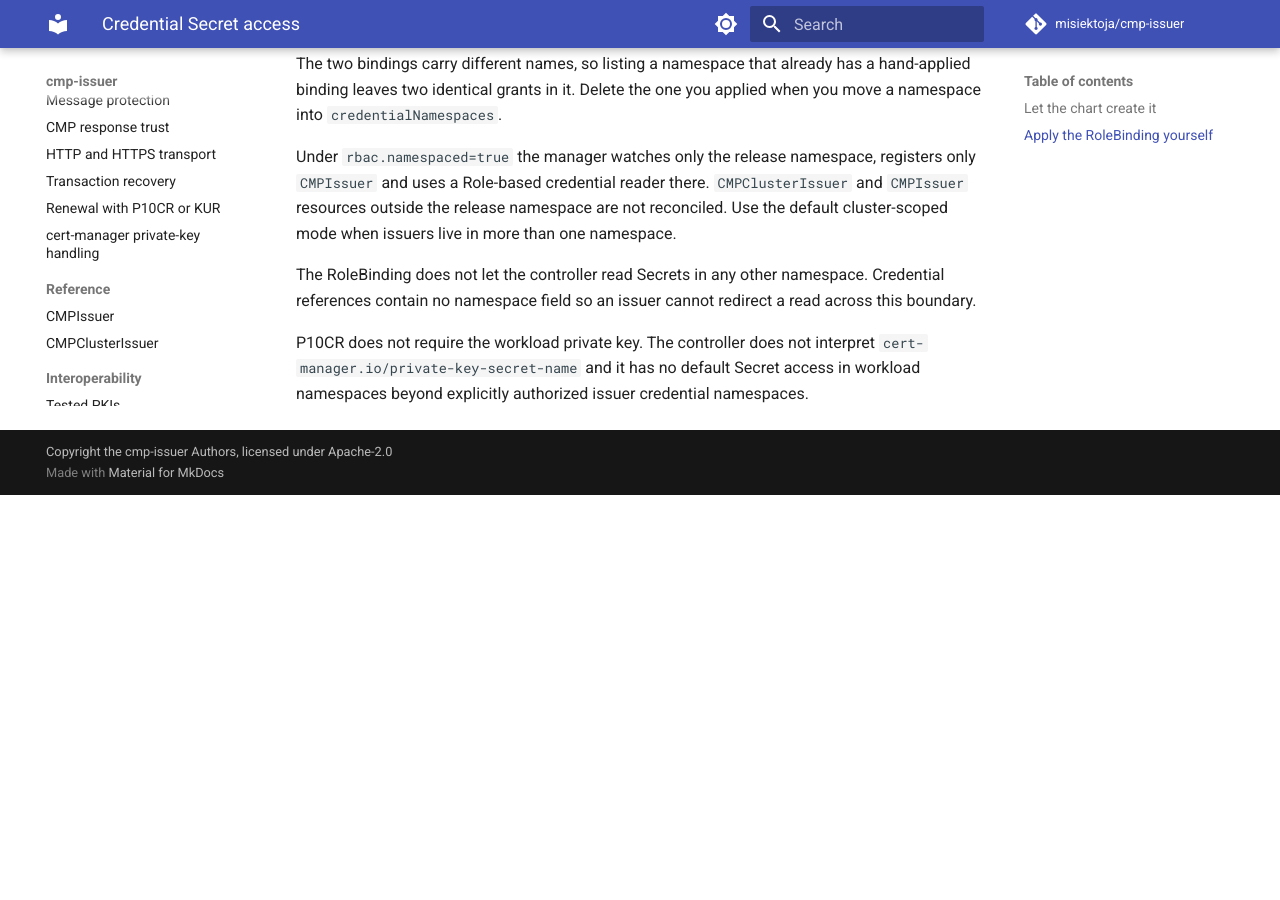
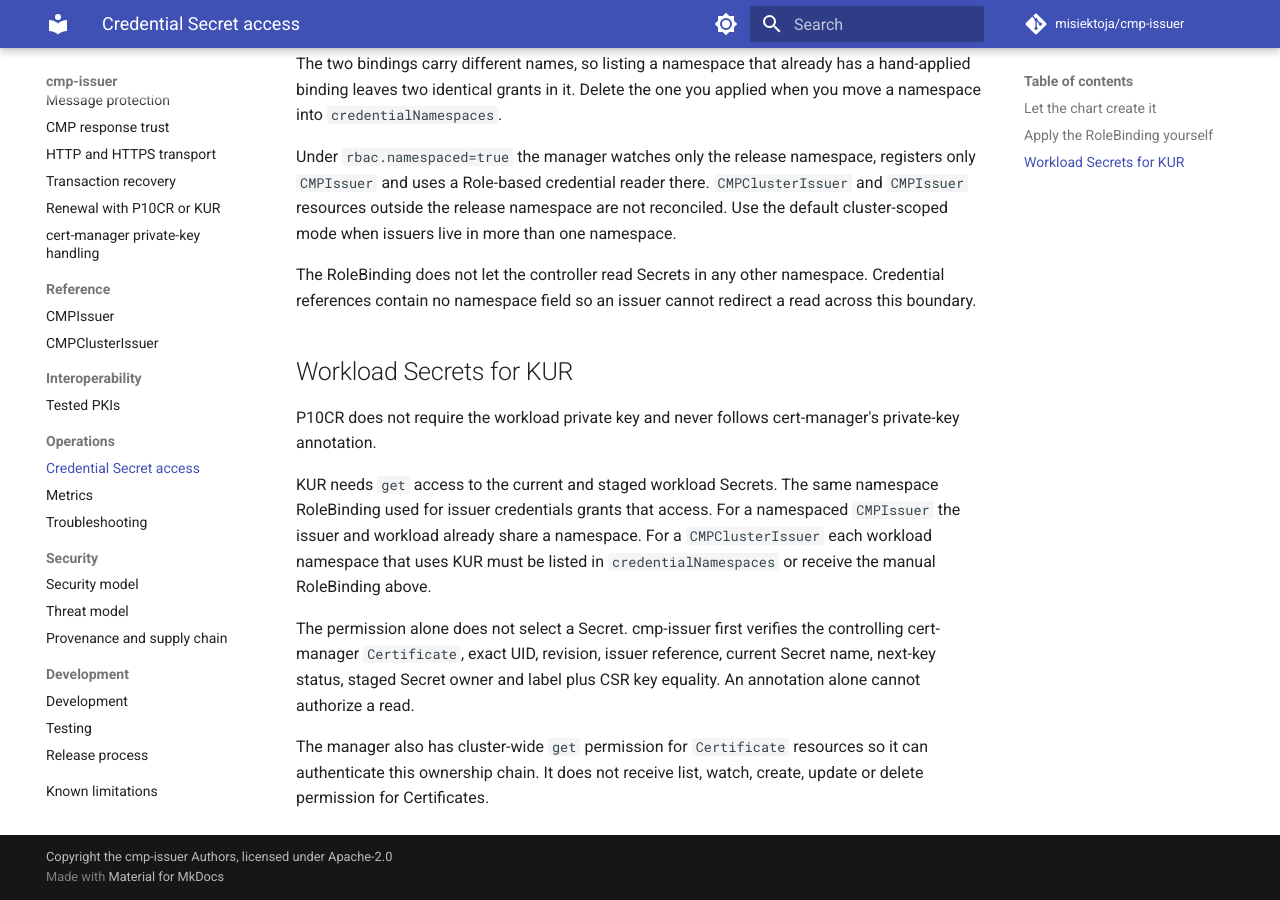
Before and after one commit to misiektoja/cmp-issuer, an MkDocs documentation site: the page built from docs/operations/secret-access.md, in a window 1280 px wide and 900 px high, scrolled down 1461 px. Built offline with MkDocs 1.6.1 and Material for MkDocs 9.7.7, drawn with Linux system fonts in a browser that asks for light colours; comment, search, counter and statistics services are not loaded; before the commit the page ends 1956 px from its top, so only the background shows below that.

Commit message:
docs(operations): document KUR Secret access
Signed-off-by: misiektoja <misiektoja-github@rm-rf.ninja>

```diff
--- a/docs/operations/secret-access.md
+++ b/docs/operations/secret-access.md
@@ -58,4 +58,12 @@ issuers live in more than one namespace.
 
 The RoleBinding does not let the controller read Secrets in any other namespace. Credential references contain no namespace field so an issuer cannot redirect a read across this boundary.
 
-P10CR does not require the workload private key. The controller does not interpret `cert-manager.io/private-key-secret-name` and it has no default Secret access in workload namespaces beyond explicitly authorized issuer credential namespaces.
+## Workload Secrets for KUR
+
+P10CR does not require the workload private key and never follows cert-manager's private-key annotation.
+
+KUR needs `get` access to the current and staged workload Secrets. The same namespace RoleBinding used for issuer credentials grants that access. For a namespaced `CMPIssuer` the issuer and workload already share a namespace. For a `CMPClusterIssuer` each workload namespace that uses KUR must be listed in `credentialNamespaces` or receive the manual RoleBinding above.
+
+The permission alone does not select a Secret. cmp-issuer first verifies the controlling cert-manager `Certificate`, exact UID, revision, issuer reference, current Secret name, next-key status, staged Secret owner and label plus CSR key equality. An annotation alone cannot authorize a read.
+
+The manager also has cluster-wide `get` permission for `Certificate` resources so it can authenticate this ownership chain. It does not receive list, watch, create, update or delete permission for Certificates.
```
